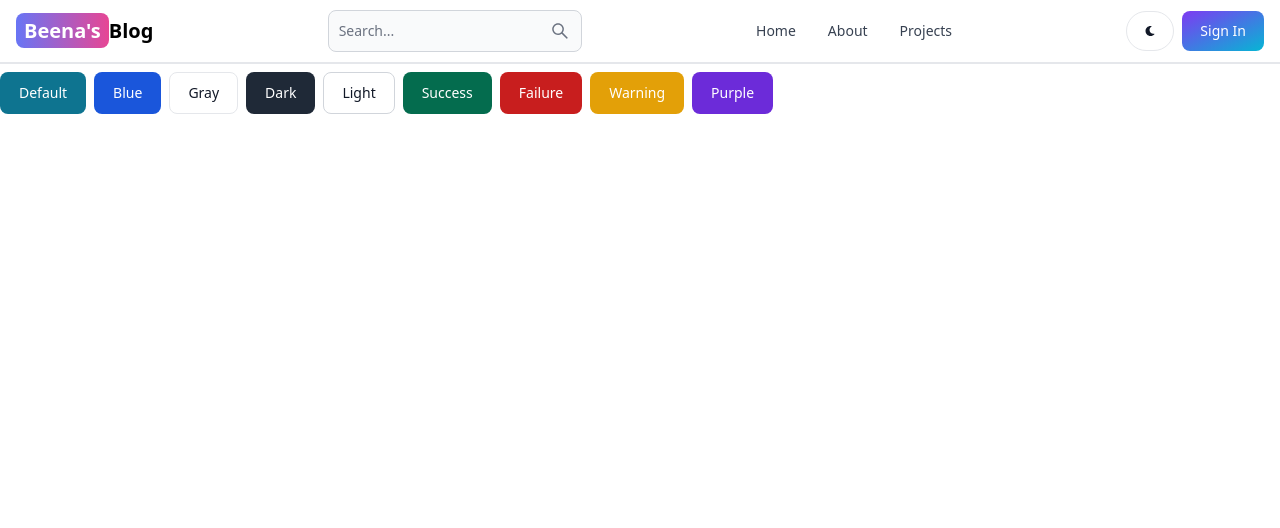
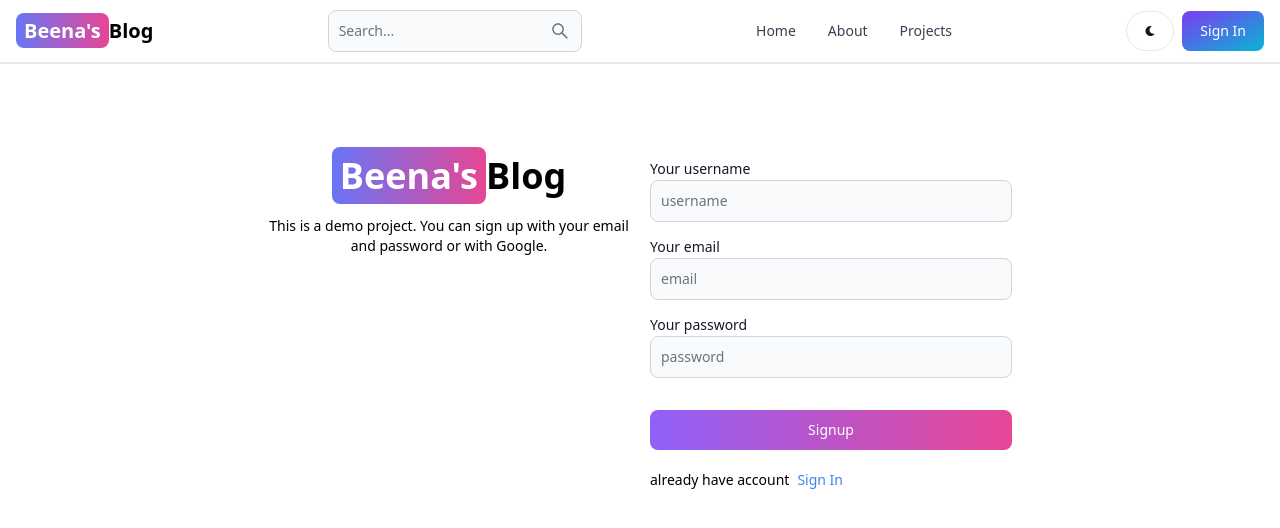
Before and after one commit to BEENA-PAL/SahandsBlogApp, a React (Vite) app in the folder client/: page /sign-up in a window 1280 px wide. Shown: the top 528 px of the page. Built offline with nearby package versions, Linux system fonts and the light colour scheme.

Commit message:
added functionality to the signup page

```diff
--- a/client/src/components/Header.jsx
+++ b/client/src/components/Header.jsx
@@ -5,7 +5,7 @@
 
 export default function Header() {
   const path = useLocation().pathname;
-  console.log(path);
+  // console.log(path);
   return (
     <Navbar className="border-b-2">
       <Link
--- a/client/src/pages/SignUp.jsx
+++ b/client/src/pages/SignUp.jsx
@@ -1,17 +1,120 @@
-import React from "react";
-import { Button } from "flowbite-react";
+import { Link, useNavigate } from "react-router-dom";
+import { useState } from "react";
+import { Alert, Button, Label, TextInput } from "flowbite-react";
 function SignUp() {
+  const [formData, setformData] = useState({});
+  const [errorMessage, setErrorMessage] = useState(null);
+  const [loading, setLoading] = useState(false);
+
+  const navigate = useNavigate();
+
+  const handleChange = (e) => {
+    setformData({ ...formData, [e.target.id]: e.target.value });
+  };
+
+  const handleSubmit = async (event) => {
+    event.preventDefault();
+
+    if (!formData.username || !formData.email || !formData.password) {
+      return setErrorMessage("Please fill out all fields");
+    }
+    try {
+      setLoading(true);
+      setErrorMessage(null);
+
+      const res = await fetch("/api/auth/signup", {
+        method: "POST",
+        headers: { "content-Type": "application/json" },
+        body: JSON.stringify(formData),
+      });
+      const data = await res.json();
+
+      if (data.success === false) {
+        return setErrorMessage(data.message);
+      }
+
+      setLoading(false);
+      if (res.ok) {
+        navigate("/sign-in");
+      }
+    } catch (error) {
+      setErrorMessage(error.message);
+      setLoading(false);
+    }
+  };
   return (
-    <div className="flex flex-wrap gap-2 my-2">
-      <Button>Default</Button>
-      <Button color="blue">Blue</Button>
-      <Button color="gray">Gray</Button>
-      <Button color="dark">Dark</Button>
-      <Button color="light">Light</Button>
-      <Button color="success">Success</Button>
-      <Button color="failure">Failure</Button>
-      <Button color="warning">Warning</Button>
-      <Button color="purple">Purple</Button>
+    <div className="min-h-screen mt-20 ">
+      <div className="flex p-3 max-w-3xl mx-auto flex-col md:flex-row md:text-center gap-5">
+        {/* left */}
+
+        <div className="flex-1">
+          <Link to="/" className="font-bold dark:text-white text-4xl">
+            <span className="px-2 py-1 bg-gradient-to-r from-indigo-500 via purple-500 to-pink-500 text-white rounded-lg">
+              Beena's
+            </span>
+            Blog{" "}
+          </Link>
+
+          <p className="text-sm mt-5">
+            This is a demo project. You can sign up with your email and password
+            or with Google.
+          </p>
+        </div>
+
+        {/* right */}
+        <div className="flex-1">
+          <form
+            className="flex flex-col gap-3 md:text-left"
+            onSubmit={handleSubmit}
+          >
+            <div className="">
+              <Label value="Your username"></Label>
+              <TextInput
+                type="text "
+                placeholder="username"
+                id="username"
+                onChange={handleChange}
+              ></TextInput>
+            </div>
+            <div>
+              <Label value="Your email"></Label>
+              <TextInput
+                type="email "
+                placeholder="email"
+                id="email"
+                onChange={handleChange}
+              ></TextInput>
+            </div>
+            <div>
+              <Label value="Your password"></Label>
+              <TextInput
+                type="Password "
+                placeholder="password"
+                id="password"
+                onChange={handleChange}
+              ></TextInput>
+            </div>
+            <Button
+              gradientDuoTone="purpleToPink"
+              type="submit"
+              className="mt-5 text-center"
+            >
+              Signup
+            </Button>
+          </form>
+          <div className="flex gap-2 text-sm mt-5">
+            <span>already have account</span>{" "}
+            <Link to="/sign-in" className="text-blue-500">
+              Sign In
+            </Link>
+          </div>
+          {errorMessage && (
+            <Alert className="mt-5" color="failure">
+              {errorMessage}
+            </Alert>
+          )}
+        </div>
+      </div>
     </div>
   );
 }
--- a/client/vite.config.js
+++ b/client/vite.config.js
@@ -1,7 +1,15 @@
-import { defineConfig } from 'vite'
-import react from '@vitejs/plugin-react-swc'
+import { defineConfig } from "vite";
+import react from "@vitejs/plugin-react-swc";
 
 // https://vitejs.dev/config/
 export default defineConfig({
+  server: {
+    proxy: {
+      "/api": {
+        target: "http://localhost:3000",
+        secure: false,
+      },
+    },
+  },
   plugins: [react()],
-})
+});
```
Also changed, not shown: 1 other file (tests, documents, lock files or other folders).
